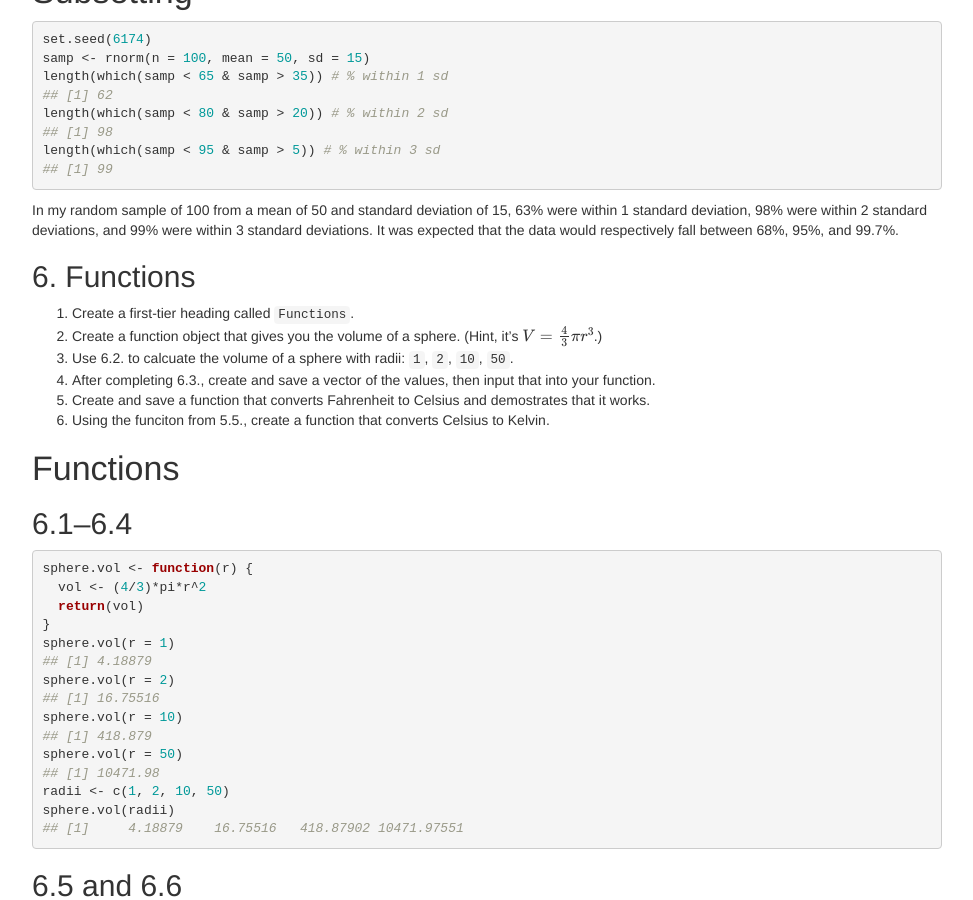
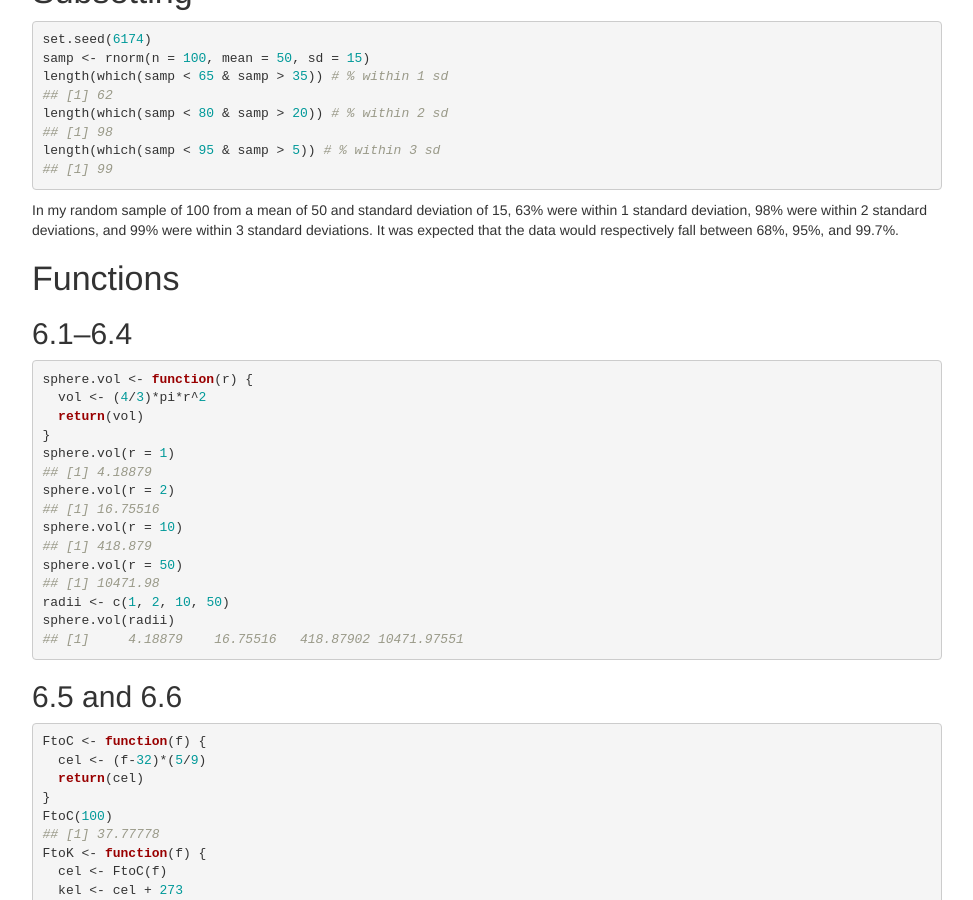
Before and after one commit to davan690/ColbyEcology.github.io, a Jekyll site: the page Assignments/LabReports/LabReport_1_Key.html, which Jekyll copies as it is, in a window 1280 px wide and 900 px high, scrolled down 2270 px. Shown: the whole window, without its empty margins (153-1126 px from the left). Built offline with Jekyll 4.4.1, drawn with Linux system fonts in a browser that asks for light colours; formulas are drawn with MathJax 3.

```diff
--- a/Assignments/LabReports/LabReport_1_Key.html
+++ b/Assignments/LabReports/LabReport_1_Key.html
@@ -300,19 +300,8 @@
 length(which(samp &lt; 95 &amp; samp &gt; 5)) # % within 3 sd
 ## [1] 99</code></pre>
 <p>In my random sample of 100 from a mean of 50 and standard deviation of 15, 63% were within 1 standard deviation, 98% were within 2 standard deviations, and 99% were within 3 standard deviations. It was expected that the data would respectively fall between 68%, 95%, and 99.7%.</p>
-<div id="functions" class="section level2">
-<h2>6. Functions</h2>
-<ol style="list-style-type: decimal">
-<li>Create a first-tier heading called <code>Functions</code>.</li>
-<li>Create a function object that gives you the volume of a sphere. (Hint, it’s <span class="math inline">\(V = \frac{4}{3}\pi r^3\)</span>.)</li>
-<li>Use 6.2. to calcuate the volume of a sphere with radii: <code>1</code>, <code>2</code>, <code>10</code>, <code>50</code>.</li>
-<li>After completing 6.3., create and save a vector of the values, then input that into your function.</li>
-<li>Create and save a function that converts Fahrenheit to Celsius and demostrates that it works.</li>
-<li>Using the funciton from 5.5., create a function that converts Celsius to Kelvin.</li>
-</ol>
 </div>
-</div>
-<div id="functions-1" class="section level1">
+<div id="functions" class="section level1">
 <h1>Functions</h1>
 <div id="section" class="section level2">
 <h2>6.1–6.4</h2>
```
Also changed, not shown: index.md (+17 -3 lines).
